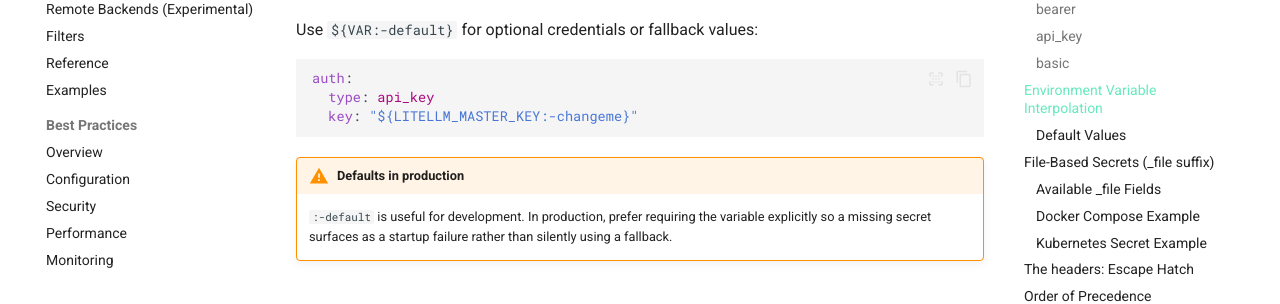
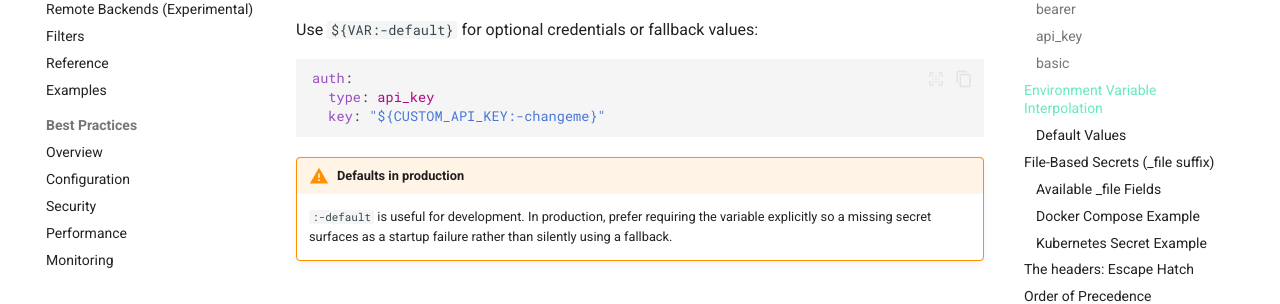
Before and after one commit to leo-3889/olla, an MkDocs documentation site: the page built from docs/content/configuration/endpoint-auth.md, in a window 1280 px wide and 900 px high, scrolled down 1711 px. Shown: the part 153-457 px from the top of the window. Built offline with MkDocs 1.6.1 and Material for MkDocs 9.7.7, drawn with Linux system fonts in a browser that asks for light colours; comment, search, counter and statistics services are not loaded.

Commit message:
use a generic var name in api_key default example

````diff
--- a/docs/content/configuration/endpoint-auth.md
+++ b/docs/content/configuration/endpoint-auth.md
@@ -86,7 +86,7 @@ Use `${VAR:-default}` for optional credentials or fallback values:
 ```yaml
 auth:
   type: api_key
-  key: "${LITELLM_MASTER_KEY:-changeme}"
+  key: "${CUSTOM_API_KEY:-changeme}"
 ```
 
 !!! warning "Defaults in production"
````
